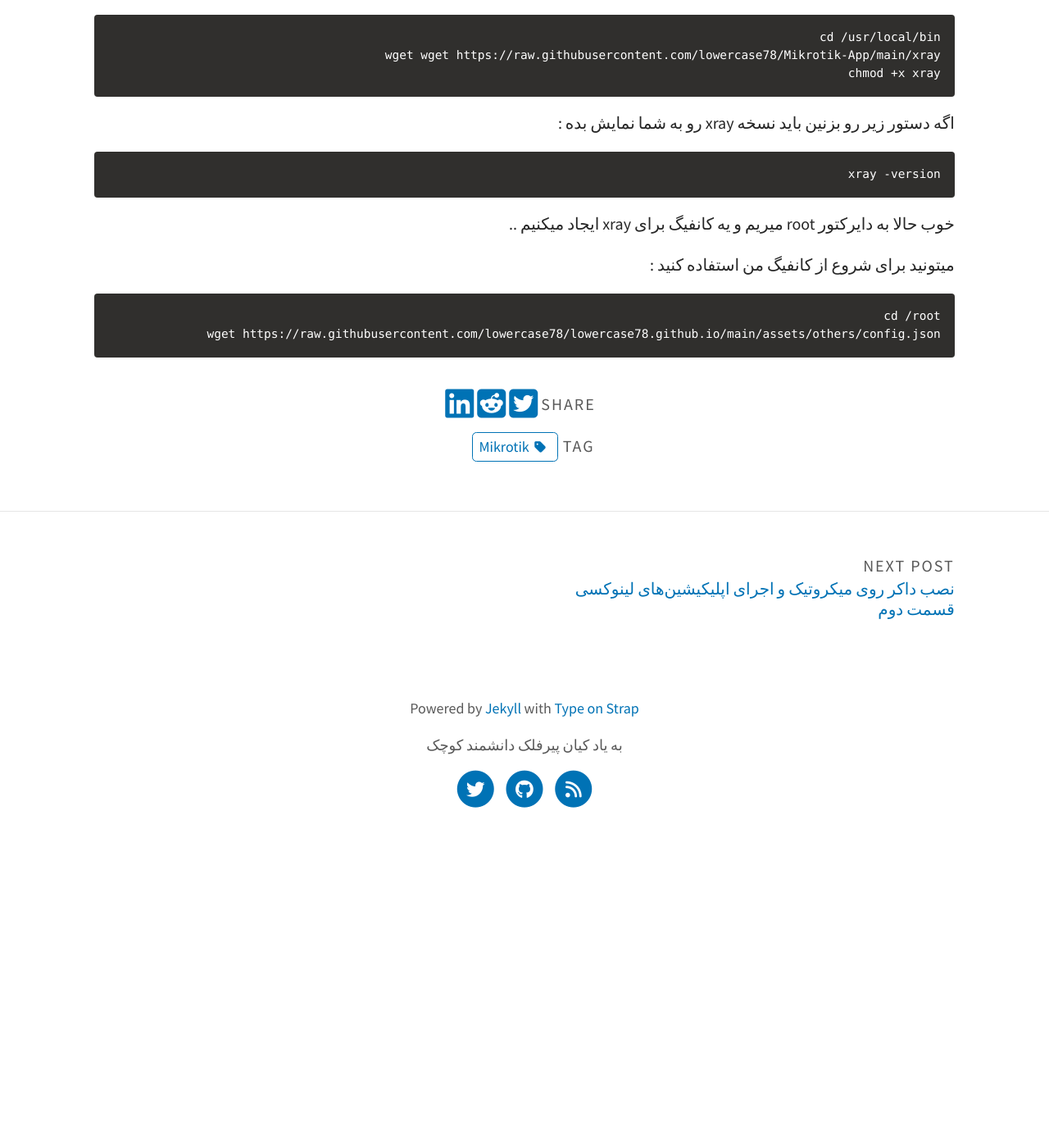
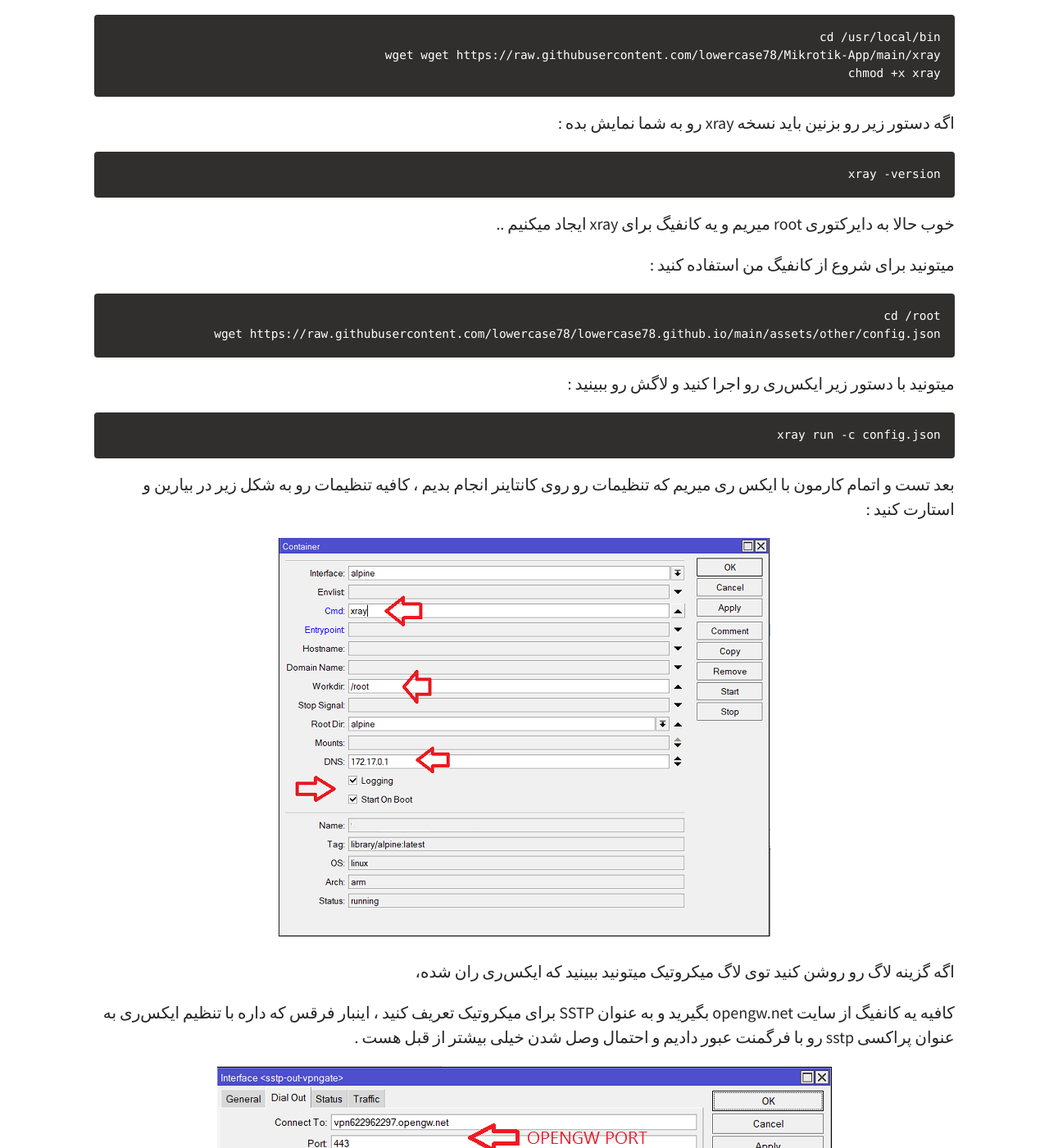
Before and after one commit to lowercase78/lowercase78.github.io, a Jekyll site: the page built from _posts/2024-03-31-نصب داکر روی میکروتیک و اجرای اپلیکیشین‌های لینوکسی قسمت سوم.md, in a window 1280 px wide and 1400 px high, scrolled down 1993 px. Shown: the whole window at 82% size. Built offline with Jekyll 4.4.1, drawn with Linux system fonts in a browser that asks for light colours; a script that is not in the unit is left out; before the commit the page ends 3016 px from its top, so only the background shows below that; some of the changed text lies outside the part shown.

Commit message:
تکمیل بخش سه

````diff
--- a/_posts/2024-03-31-نصب داکر روی میکروتیک و اجرای اپلیکیشین‌های لینوکسی قسمت سوم.md
+++ b/_posts/2024-03-31-نصب داکر روی میکروتیک و اجرای اپلیکیشین‌های لینوکسی قسمت سوم.md
@@ -51,11 +51,39 @@ chmod +x xray
 xray -version
 ```
 
-خوب حالا به دایرکتور root میریم و یه کانفیگ برای xray ایجاد میکنیم ..
+خوب حالا به دایرکتوری root میریم و یه کانفیگ برای xray ایجاد میکنیم ..
 
 میتونید برای شروع از کانفیگ من استفاده کنید :
 
 ```
 cd /root
-wget https://raw.githubusercontent.com/lowercase78/lowercase78.github.io/main/assets/others/config.json
+wget https://raw.githubusercontent.com/lowercase78/lowercase78.github.io/main/assets/other/config.json
 ```
+
+میتونید با دستور زیر ایکس‌ری رو اجرا کنید و لاگش رو ببینید :
+
+```
+xray run -c config.json
+```
+
+بعد تست و اتمام کارمون با ایکس ری میریم که تنظیمات رو روی کانتاینر انجام بدیم ، کافیه تنظیمات رو به شکل زیر در بیارین و استارت کنید :
+
+
+<p align="center">
+<img src="/assets/images/mikrotik/xray.png" alt="xray.png">
+</p>
+
+اگه گزینه لاگ رو روشن کنید توی لاگ میکروتیک میتونید ببینید که ایکس‌ری ران شده،
+
+کافیه یه کانفیگ از سایت opengw.net بگیرید و به عنوان SSTP برای میکروتیک تعریف کنید ، اینبار فرقس که داره با تنظیم  ایکس‌ری به عنوان پراکسی sstp رو با فرگمنت عبور دادیم و احتمال وصل شدن خیلی بیشتر از قبل هست .
+
+<p align="center">
+<img src="/assets/images/mikrotik/vpngate.png" alt="vpngate.png">
+</p>
+
+
+قاعدتا این روش بهترین روش برای وصل شدن نیست ولی برای شروع و آشنایی با نحوه اجرای کانتاینر در میکروتیک بد نیست .
+
+تو آموزشهای بعدی روشهای ترکیبی دیگه‌ای که تست کردم رو باهاتون به اشتراک میزارم .
+
+از جمله مواردی که تست شده میتونم Bepass , Gost , Sing-box , Chisel , WS-Tunnel , Hiddify-CLI رو نام ببرم .
````
Also changed, not shown: assets/images/mikrotik/vpngate.png (added), assets/images/mikrotik/xray.png (added).
